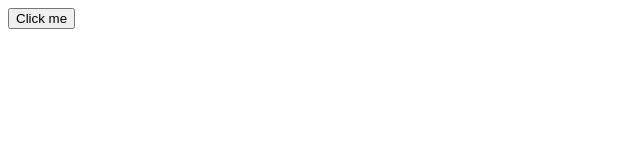
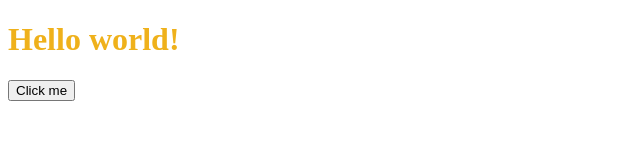
Before and after one commit to Kasparsu/vm21learnjs, a plain HTML site: page index.html in a window 1280 px wide. Both pictures are taken after a click on the button "Click me". Shown: the whole page, without its empty margins (0-640 px from the left). Drawn offline with Linux system fonts and the light colour scheme.

Commit message:
add html editing

```diff
--- a/index.html
+++ b/index.html
@@ -7,15 +7,28 @@
     <title>Document</title>
 </head>
 <body>
-    <button onclick="speak()">Click me</button>
+    <h1 id="greeting">Hello world!</h1>
+    <button id="button">Click me</button>
     <script>
         console.log(window);
         console.log(document);
-        function speak(){
-            let utterance = new SpeechSynthesisUtterance("Tere ma olen Kaspar Martin Suursalu");
-            speechSynthesis.speak(utterance);
-        }
 
+
+        let button = document.getElementById('button');
+        button.addEventListener('click', event => {
+            let element = document.getElementById('greeting');
+            element.style.color = '#' + Math.floor(Math.random()*16777215).toString(16);
+        });
+
+        // setInterval(()=>{
+        //     let element = document.getElementById('greeting');
+        //     element.style.color = '#' + Math.floor(Math.random()*16777215).toString(16);
+        // }, 1000);
+
+        setTimeout(()=>{
+            let element = document.getElementById('greeting');
+            element.style.color = '#' + Math.floor(Math.random()*16777215).toString(16);
+        }, 5000);
     </script>
 </body>
 </html>
```
